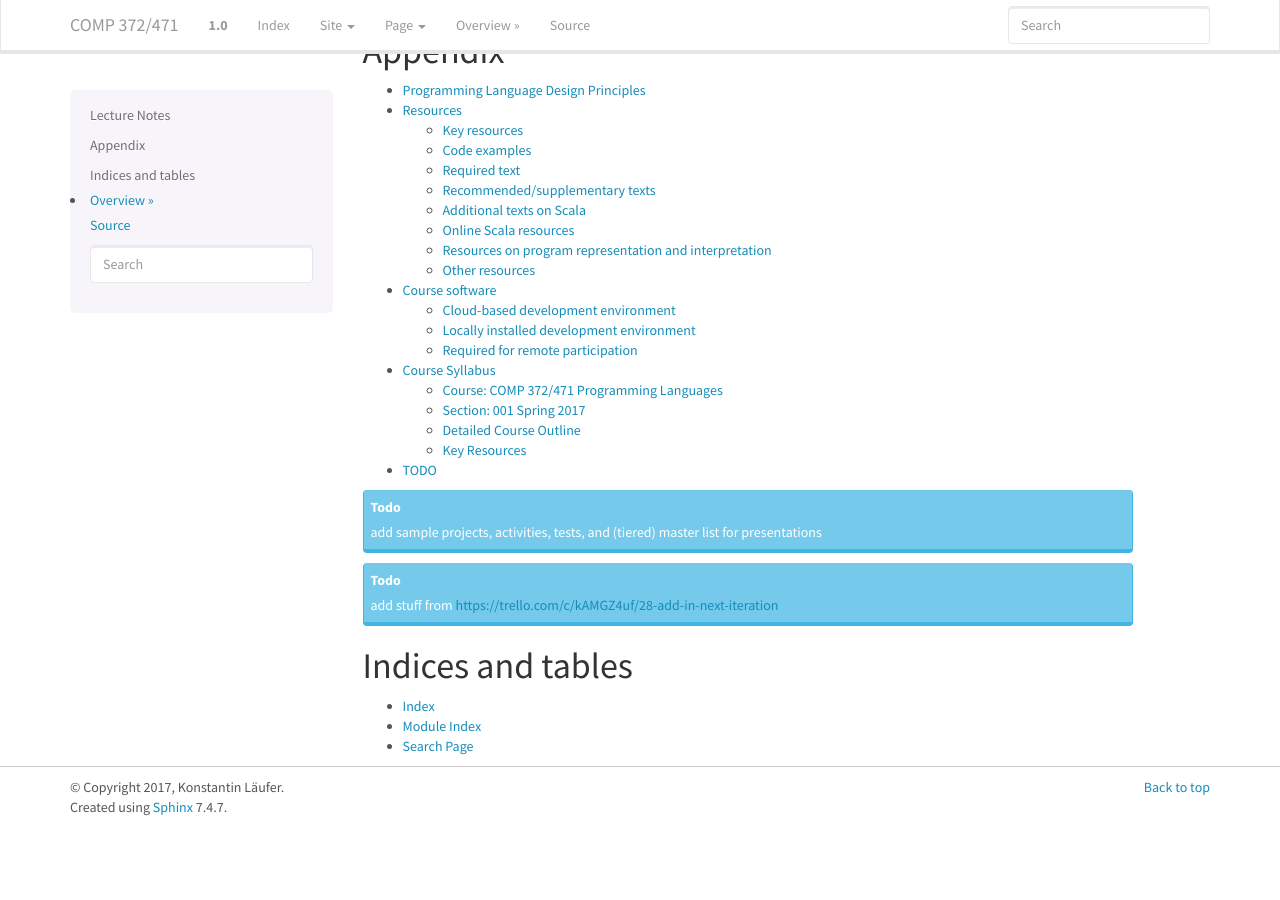
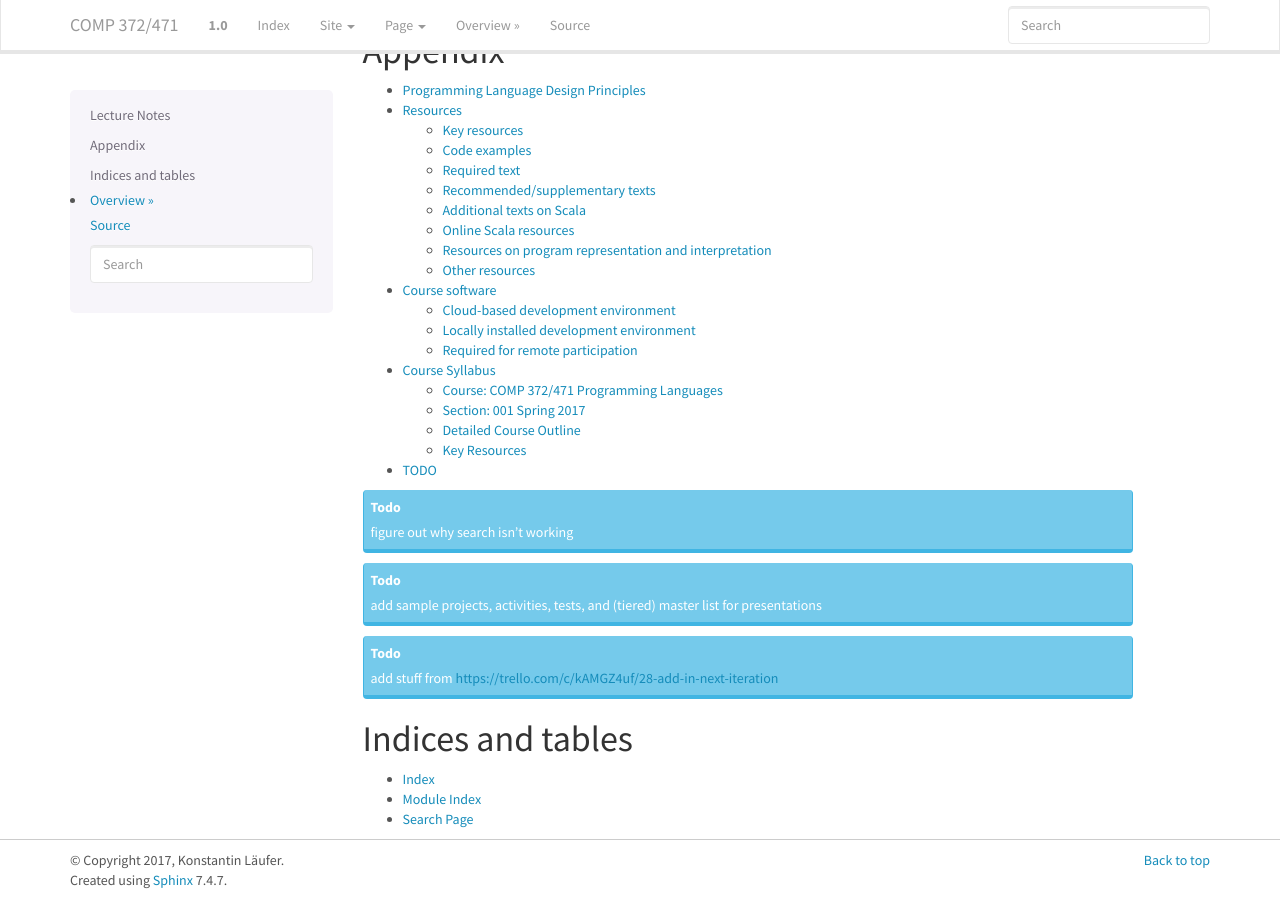
Before and after one commit to lucproglangcourse/lucproglangcourse.github.io, a Sphinx documentation site: the page built from source/index.rst, in a window 1280 px wide and 900 px high, scrolled down 532 px. Built offline with Sphinx 7.4.7, drawn with Linux system fonts in a browser that asks for light colours; before the commit the page ends 1359 px from its top, so only the background shows below that.

Commit message:
added todo regarding search
Signed-off-by: Konstantin Läufer <klaeufer@gmail.com>

```diff
--- a/source/index.rst
+++ b/source/index.rst
@@ -31,6 +31,8 @@ Appendix
    syllabus
    todo
 
+.. todo:: figure out why search isn't working
+
 .. todo:: add sample projects, activities, tests, and (tiered) master list for presentations
 
 .. todo:: add stuff from https://trello.com/c/kAMGZ4uf/28-add-in-next-iteration
```
